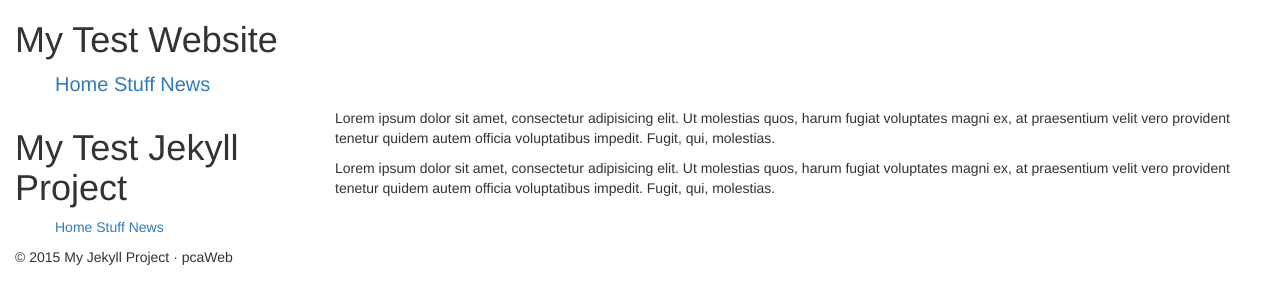
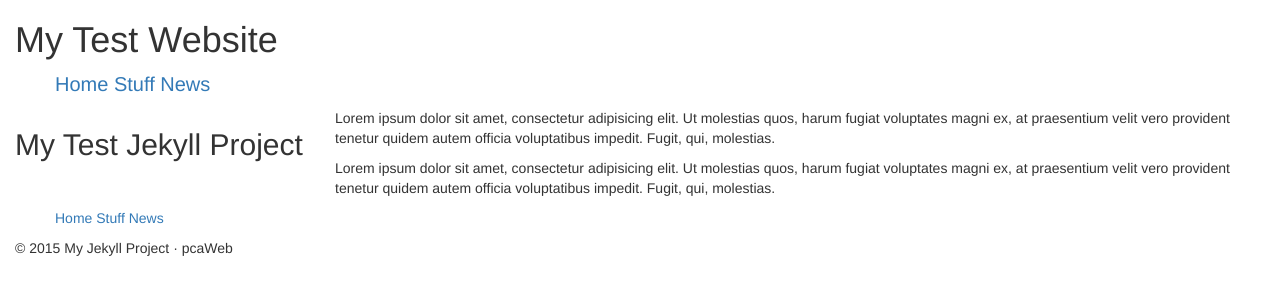
Before and after one commit to pcaWeb/My-Jekyll-Site, a Jekyll site: the page built from index.html, in a window 1280 px wide. Shown: the top 304 px of the page. Built offline with Jekyll 4.4.1, drawn with Linux system fonts in a browser that asks for light colours; nearby versions of some CDN libraries; Markdown is read by kramdown in place of the engine named in the settings.

Commit message:
changed heading to h2

```diff
--- a/index.html
+++ b/index.html
@@ -3,7 +3,7 @@ layout: default
 ---
 
 <div class="col-sm-3">
-	<h1>My Test Jekyll Project</h1>
+	<h2>My Test Jekyll Project</h2>
 </div>
 <div class="col-sm-9">
 	<p>Lorem ipsum dolor sit amet, consectetur adipisicing elit. Ut molestias quos, harum fugiat voluptates magni ex, at praesentium velit vero provident tenetur quidem autem officia voluptatibus impedit. Fugit, qui, molestias.</p>
```
